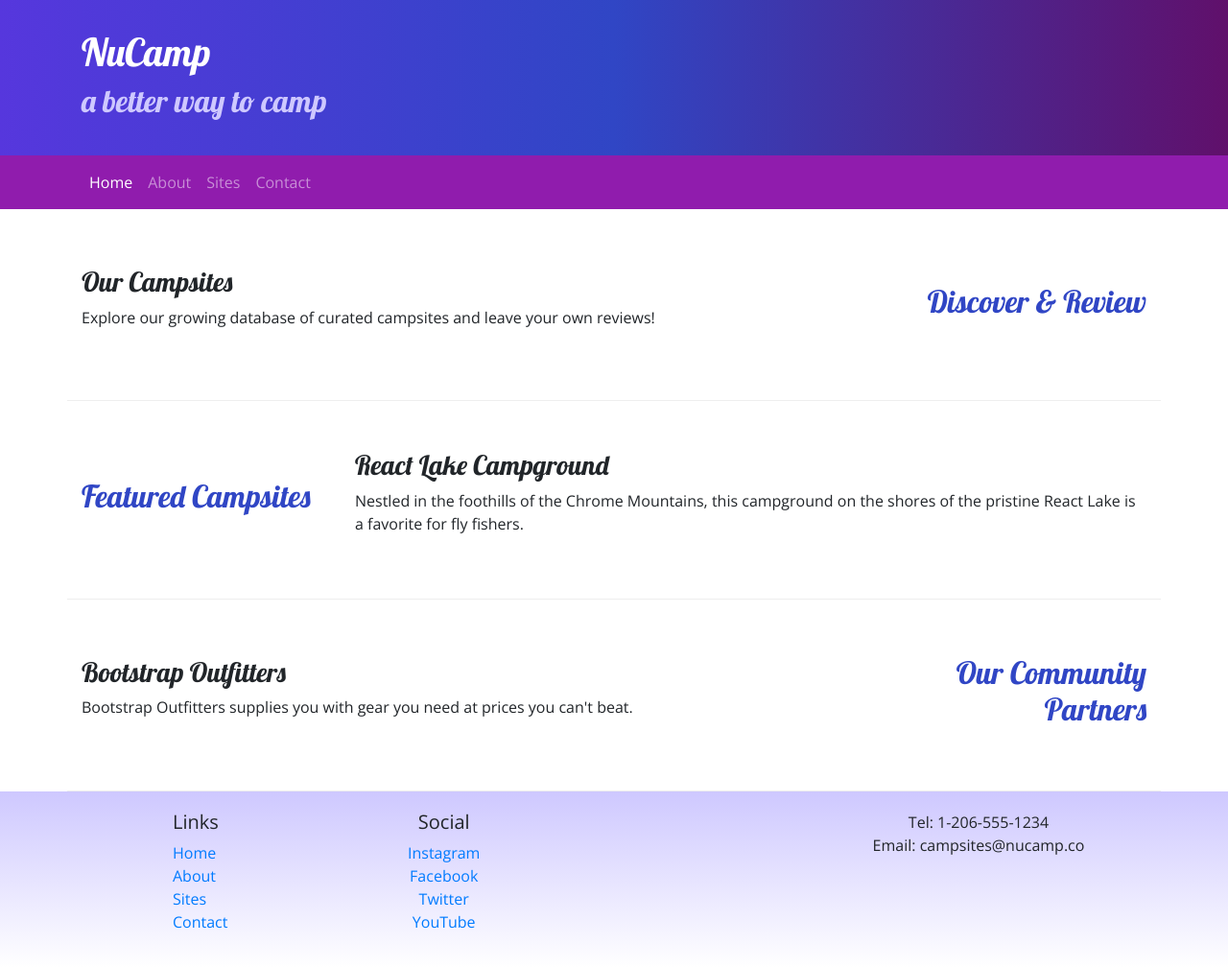
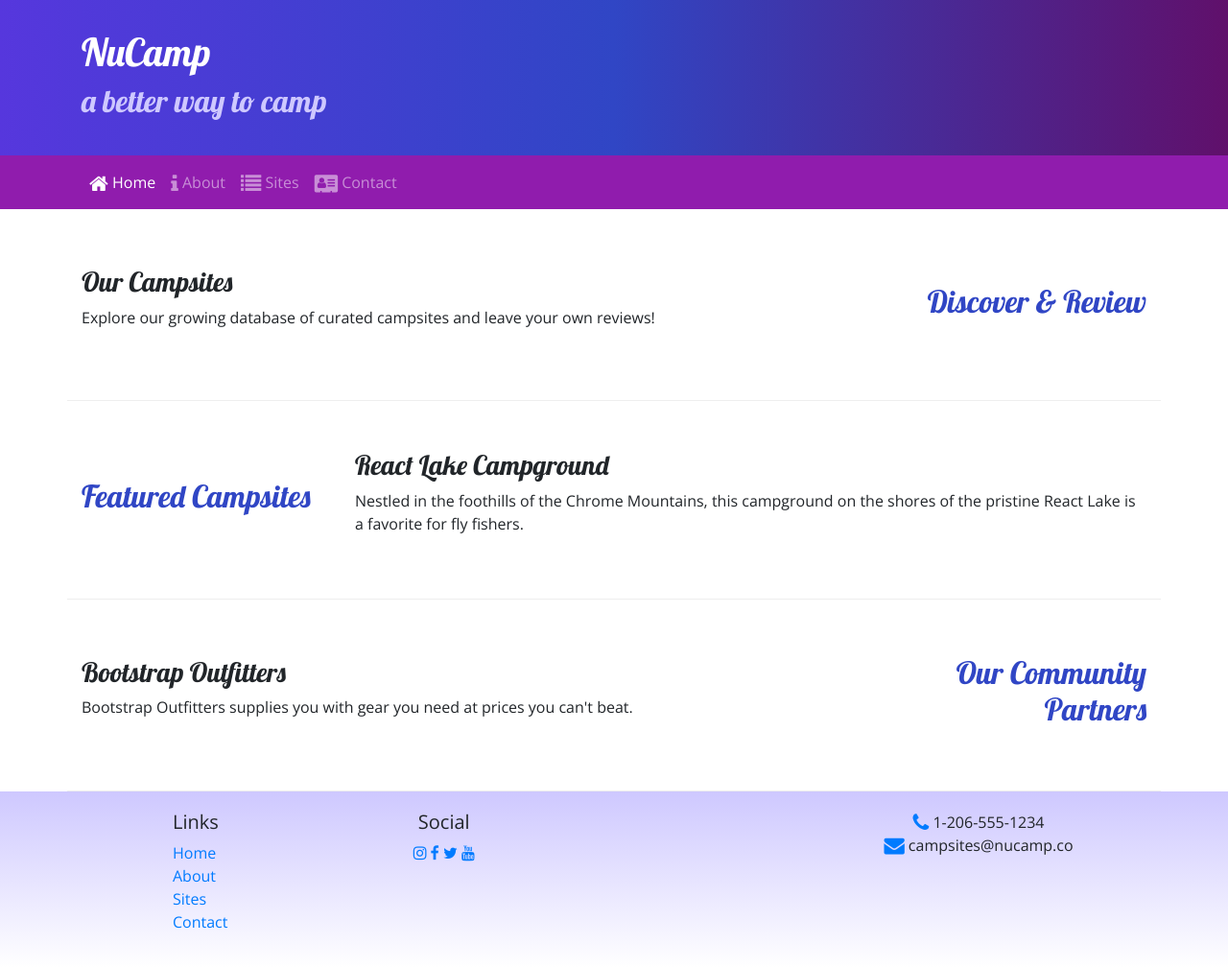
Before and after one commit to laminarhealth/nucampsite, a website: page index.html in a window 1280 px wide. Shown: the whole page at 96% size. Drawn offline with nearby package versions, Linux system fonts and the light colour scheme.

Commit message:
Icon Fonts

```diff
--- a/index.html
+++ b/index.html
@@ -9,6 +9,7 @@
     <link rel="stylesheet" href="node_modules/bootstrap/dist/css/bootstrap.min.css" />
 
     <!-- Additional CSS must be placed after Bootstrap CSS -->
+    <link rel="stylesheet" href="node_modules/font-awesome/css/font-awesome.min.css" />
     <link rel="stylesheet" href="https://fonts.googleapis.com/css?family=Lobster|Open+Sans" />
     <link rel="stylesheet" href="css/styles.css" />
 
@@ -34,10 +35,10 @@
             </button>
             <div class="collapse navbar-collapse" id="nucampNavbar">
                 <ul class="navbar-nav">
-                    <li class="nav-item active"><a class="nav-link" href="#">Home</a></li>
-                    <li class="nav-item"><a class="nav-link" href="aboutus.html">About</a></li>
-                    <li class="nav-item"><a class="nav-link" href="#">Sites</a></li>
-                    <li class="nav-item"><a class="nav-link" href="#">Contact</a></li>
+                    <li class="nav-item active"><a class="nav-link" href="#"><i class="fa fa-home fa-lg"></i> Home</a></li>
+                    <li class="nav-item"><a class="nav-link" href="aboutus.html"><i class="fa fa-info fa-lg"></i> About</a></li>
+                    <li class="nav-item"><a class="nav-link" href="#"><i class="fa fa-list fa-lg"></i> Sites</a></li>
+                    <li class="nav-item"><a class="nav-link" href="#"><i class="fa fa-address-card fa-lg"></i> Contact</a></li>
                 </ul>
             </div>
         </div>
@@ -95,15 +96,15 @@
                     <div class="col-6 col-sm-5">
                         <h5 class="col-6 col-sm-5 text-center">Social</h5>
                         <ul class="list-unstyled col-6 col-sm-5 text-center">
-                            <li><a href="http://instagram.com/">Instagram</a></li>
-                            <li><a href="http://facebook.com/">Facebook</a></li>
-                            <li><a href="http://twitter.com/">Twitter</a></li>
-                            <li><a href="http://youtube.com/">YouTube</a></li>
+                            <a href="http://instagram.com/"><i class="fa fa-instagram"></i></a>
+                            <a href="http://facebook.com/"><i class="fa fa-facebook"></i></a>
+                            <a href="http://twitter.com/"><i class="fa fa-twitter"></i></a>
+                            <a href="http://youtube.com/"><i class="fa fa-youtube"></i></a>
                         </ul>
                     </div>
                     <div class="col-sm-4 text-center">
-                        Tel: 1-206-555-1234<br />
-                        Email: campsites@nucamp.co
+                        <i class="fa fa-phone fa-lg text-primary"></i> 1-206-555-1234<br />
+                        <i class="fa fa-envelope fa-lg text-primary"></i> campsites@nucamp.co
                     </div>
         </div>
     </footer>
--- a/package.json
+++ b/package.json
@@ -15,6 +15,7 @@
   },
   "dependencies": {
     "bootstrap": "^4.5.2",
+    "font-awesome": "^4.7.0",
     "jquery": "^3.5.1",
     "popper.js": "^1.16.1"
   }
```
Also changed, not shown: aboutus.html (+11 -10 lines), 1 other file.
